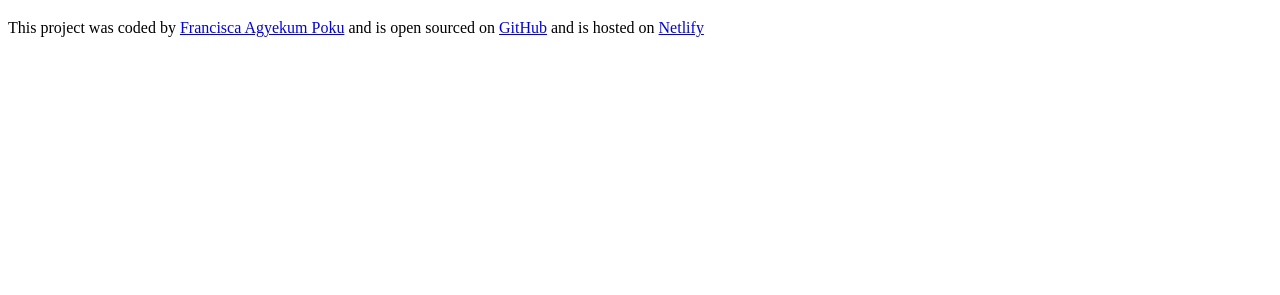
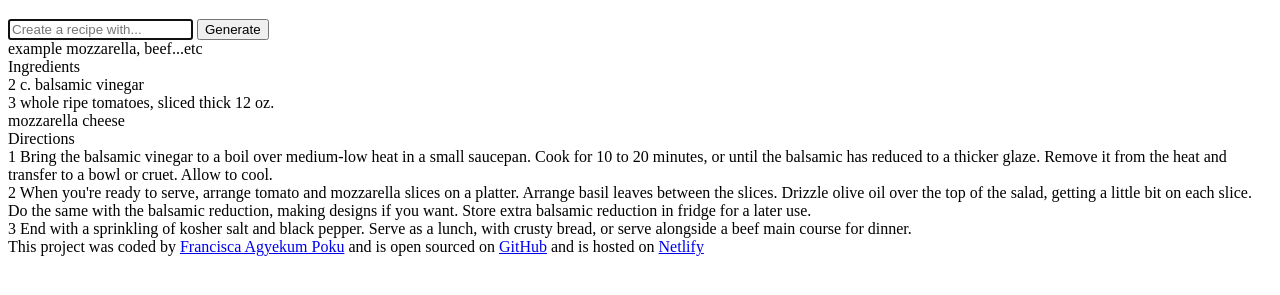
Before and after one commit to franciscaap/recipe-generator, a plain HTML site: page index.html in a window 1280 px wide. Shown: the part 61-356 px from the top of the page. Drawn offline with Linux system fonts and the light colour scheme.

Commit message:
Added the basic HTML structure.

```diff
--- a/index.html
+++ b/index.html
@@ -7,7 +7,42 @@
     <title>AI Recipe Generator</title>
   </head>
   <body>
-    <h1>AI Recipe Generator</h1>
+    <header>
+      <h1>AI Recipe Generator</h1>
+    </header>
+    <main>
+      <form>
+        <input
+          type="text"
+          placeholder="Create a recipe with..."
+          autocomplete="off"
+          required
+          autofocus
+        />
+        <input type="submit" value="Generate" />
+      </form>
+      example mozzarella, beef...etc
+      <div>
+        Ingredients
+        <br />2 c. balsamic vinegar <br />3 whole ripe tomatoes, sliced thick 12
+        oz.<br />
+        mozzarella cheese
+        <br />
+        Directions <br />
+        1 Bring the balsamic vinegar to a boil over medium-low heat in a small
+        saucepan. Cook for 10 to 20 minutes, or until the balsamic has reduced
+        to a thicker glaze. Remove it from the heat and transfer to a bowl or
+        cruet. Allow to cool. <br />
+        2 When you're ready to serve, arrange tomato and mozzarella slices on a
+        platter. Arrange basil leaves between the slices. Drizzle olive oil over
+        the top of the salad, getting a little bit on each slice. Do the same
+        with the balsamic reduction, making designs if you want. Store extra
+        balsamic reduction in fridge for a later use.<br />
+        3 End with a sprinkling of kosher salt and black pepper. Serve as a
+        lunch, with crusty bread, or serve alongside a beef main course for
+        dinner.
+      </div>
+    </main>
     <footer>
       This project was coded by
       <a href="https://github.com/franciscaap" target="_blank"
```
